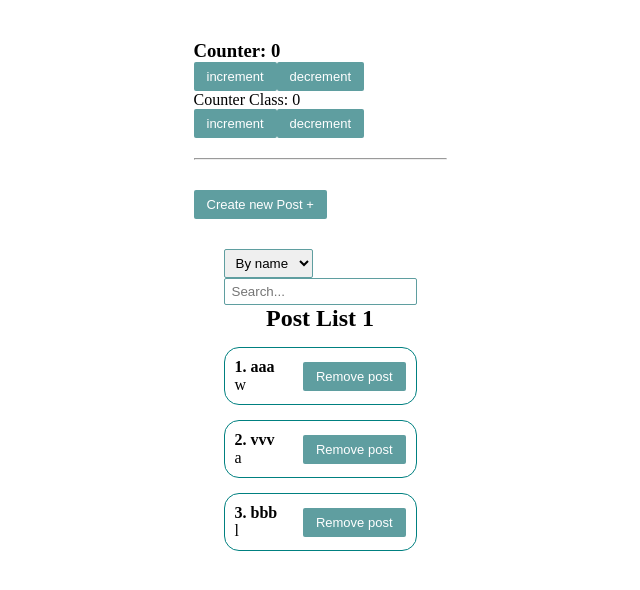
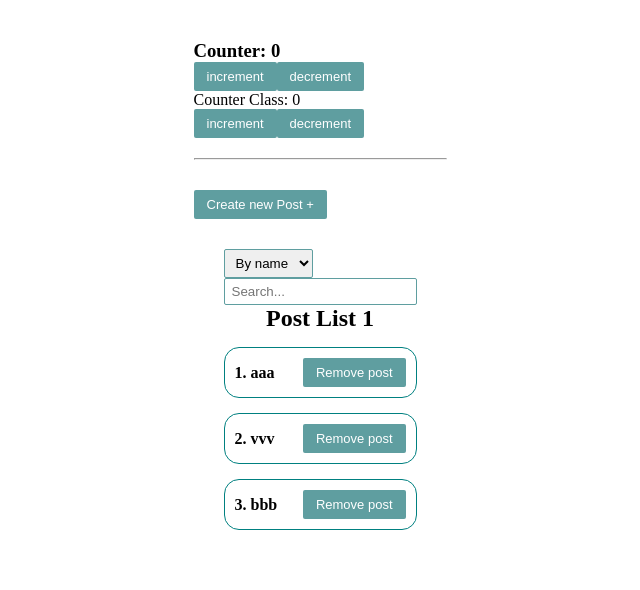
Before and after one commit to fromintel/react_base, a React (Create React App) app: page / in a window 1280 px wide. Shown: the top 590 px of the page, without its empty margins (320-960 px from the left). Built offline with nearby package versions, Linux system fonts and the light colour scheme.

Commit message:
0.1 [react-base] Refactor posts model

```diff
--- a/src/components/PostFilter.jsx
+++ b/src/components/PostFilter.jsx
@@ -12,7 +12,7 @@ const PostFilter = ({filter, setFilter}) => {
                     defaultOption='Sort by'
                     options={[
                         { title: 'By name', value: 'title' },
-                        { title: 'By desc', value: 'desc' },
+                        { title: 'By desc', value: 'body' },
                     ]}
                 />
             </div>
--- a/src/components/PostItem.jsx
+++ b/src/components/PostItem.jsx
@@ -6,7 +6,7 @@ const PostItem = (props) => {
         <div className="post">
             <div className="post__content">
                 <strong>{props.number}. {props.post.title}</strong>
-                <p>{props.post.desc}</p>
+                <p>{props.post.body}</p>
             </div>
             <div className="post__actions">
                 <CoreButton onClick={() => props.remove(props.post)}>Remove post</CoreButton>
```
